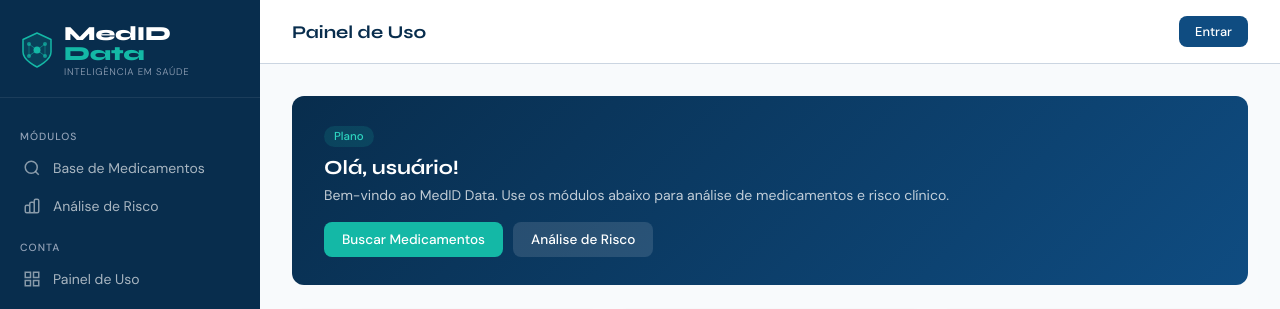
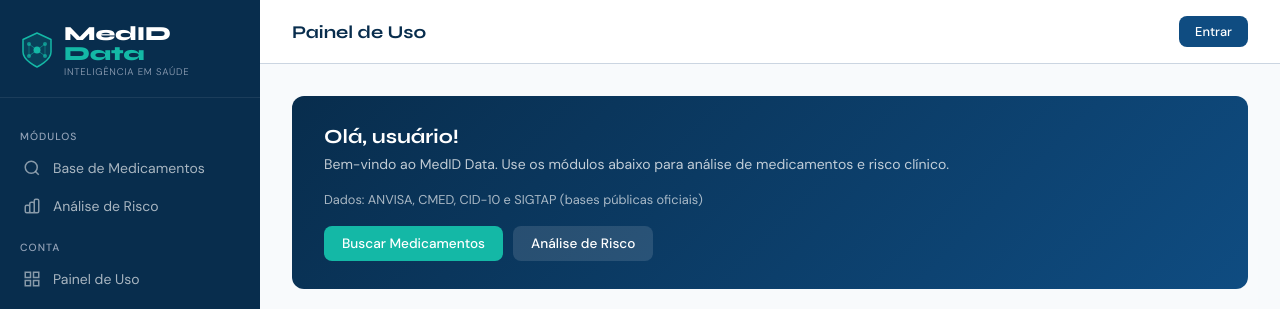
Before and after one commit to MedIdData/medid.data, a Python web app: template app/templates/painel.html in a window 1280 px wide. Shown: the top 309 px of the page. Run offline with Jinja, Linux system fonts and the light colour scheme; the template is opened without the code that fills it, so the values that code supplies are empty.

Commit message:
feat: melhorias no painel de uso e navegação
Painel de Uso:
- Removido badge 'Plano' acima de 'Olá, Fabio'
- Adicionado nota discreta: 'Dados: ANVISA, CMED, CID-10 e SIGTAP (bases públicas oficiais)'

Logo MedID Data (sidebar):
- Agora clicável - redireciona para /painel (tela inicial)
- Efeito hover com opacity .8

Co-Authored-By: Claude Sonnet 4.5 <noreply@anthropic.com>

```diff
--- a/app/templates/base.html
+++ b/app/templates/base.html
@@ -75,6 +75,14 @@
       padding: 24px 20px 20px;
       border-bottom: 1px solid rgba(255,255,255,.08);
     }
+    .sidebar-logo a {
+      display: flex;
+      align-items: center;
+      gap: 10px;
+      text-decoration: none;
+      transition: opacity .2s;
+    }
+    .sidebar-logo a:hover { opacity: .8; }
     .sidebar-logo svg { flex-shrink: 0; }
     .logo-nome {
       display: flex;
@@ -421,6 +429,7 @@
   <!-- ── Sidebar ───────────────────────────────────────────────────────── -->
   <aside class="sidebar" id="sidebar">
     <div class="sidebar-logo">
+      <a href="/painel">
         <!-- Ícone escudo com rede neural -->
         <svg width="34" height="38" viewBox="0 0 34 38" fill="none" xmlns="http://www.w3.org/2000/svg">
           <path d="M17 2L3 8.5V21C3 29.5 17 36 17 36C17 36 31 29.5 31 21V8.5L17 2Z"
@@ -441,6 +450,7 @@
           <div class="logo-titulo">MedID<span> Data</span></div>
           <div class="logo-sub">Inteligência em Saúde</div>
         </div>
+      </a>
     </div>
 
     <nav class="sidebar-nav">
--- a/app/templates/painel.html
+++ b/app/templates/painel.html
@@ -57,13 +57,6 @@
   .bv-btn-sec { background: rgba(255,255,255,.12); color: var(--branco); }
   .bv-btn-sec:hover { background: rgba(255,255,255,.2); }
 
-  .plano-badge {
-    display: inline-flex; align-items: center;
-    background: rgba(20,184,166,.15);
-    color: var(--teal-claro); padding: 3px 10px;
-    border-radius: var(--r-etiq); font-size: .72rem; font-weight: 500;
-    margin-bottom: 8px;
-  }
   .modulo-lista { list-style: none; }
   .modulo-item {
     display: flex; align-items: center; justify-content: space-between;
@@ -80,9 +73,11 @@
 
 <!-- Boas-vindas -->
 <div class="boas-vindas">
-  <div class="plano-badge">Plano {{ plano }}</div>
   <h2>Olá, {{ usuario.nome.split()[0] if usuario else 'usuário' }}!</h2>
   <p>Bem-vindo ao MedID Data. Use os módulos abaixo para análise de medicamentos e risco clínico.</p>
+  <p style="font-size: .8rem; color: rgba(255,255,255,.65); margin-top: 8px;">
+    Dados: ANVISA, CMED, CID-10 e SIGTAP (bases públicas oficiais)
+  </p>
   <div class="bv-botoes">
     <a href="/buscar" class="bv-btn bv-btn-prim">Buscar Medicamentos</a>
     <a href="/analise" class="bv-btn bv-btn-sec">Análise de Risco</a>
```
Lines whose indentation alone changed are shown as unchanged.
